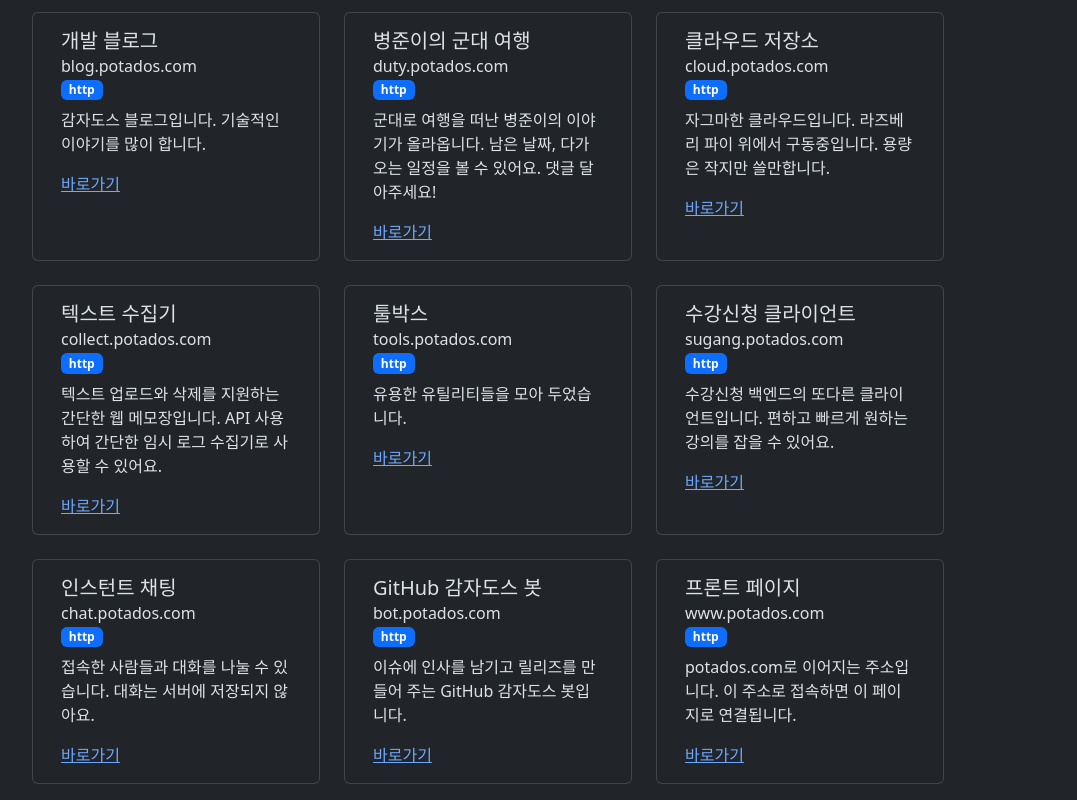
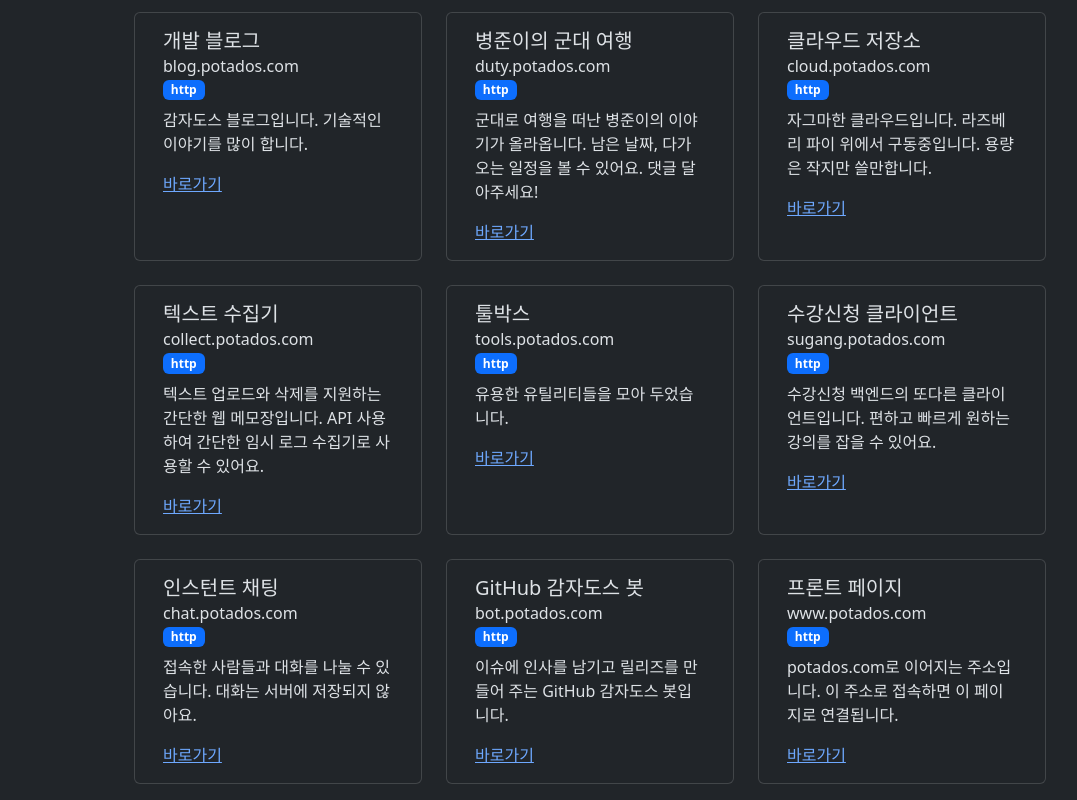
Before and after one commit to potados99/front, a React (Create React App) app: page / in a window 1280 px wide. Shown: the top 800 px of the page, without its empty margins (50-1127 px from the left). Built offline with nearby package versions, Linux system fonts and the light colour scheme.

Commit message:
fix: justify center

```diff
--- a/src/App.tsx
+++ b/src/App.tsx
@@ -156,7 +156,7 @@
 
   return (
     <Container className={"col-12"}>
-      <Row data-masonry='{"percentPosition": true }'>
+      <Row className={"justify-content-center"}>
         {sites.map(s =>
           <Host {...s} key={s.hostname}/>
         )}
```
